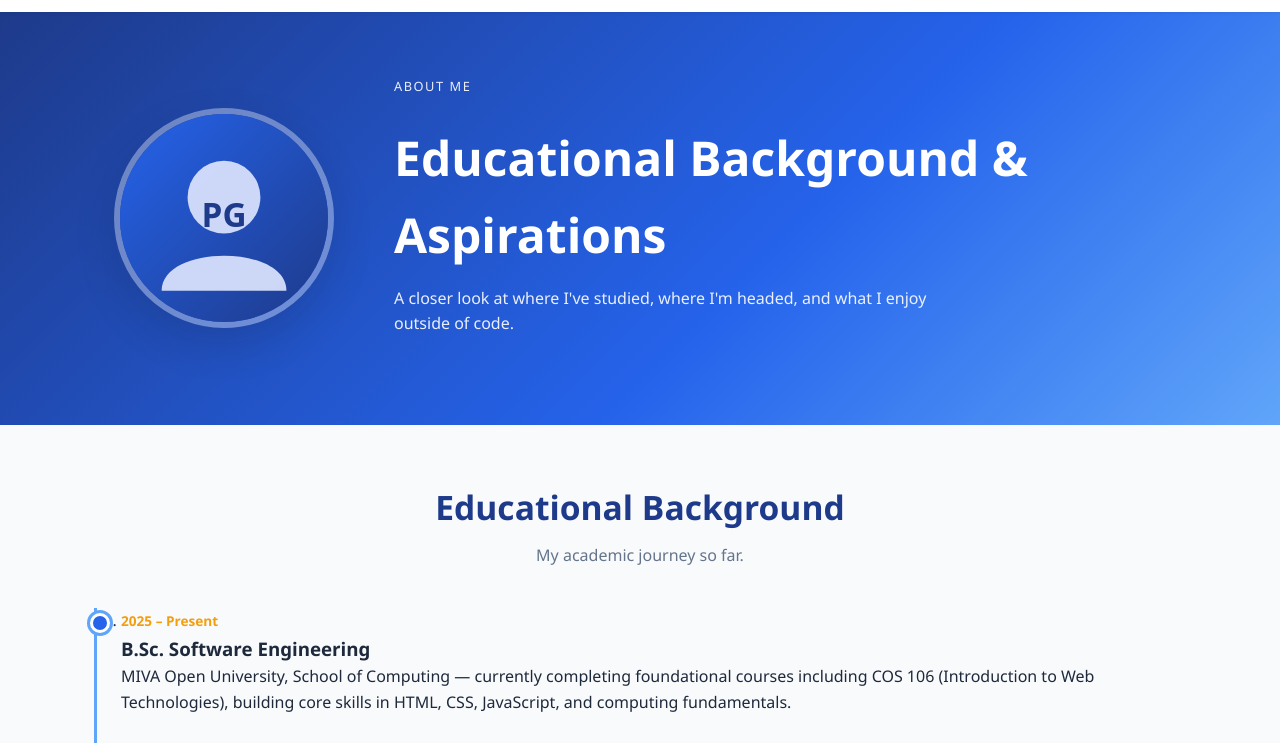
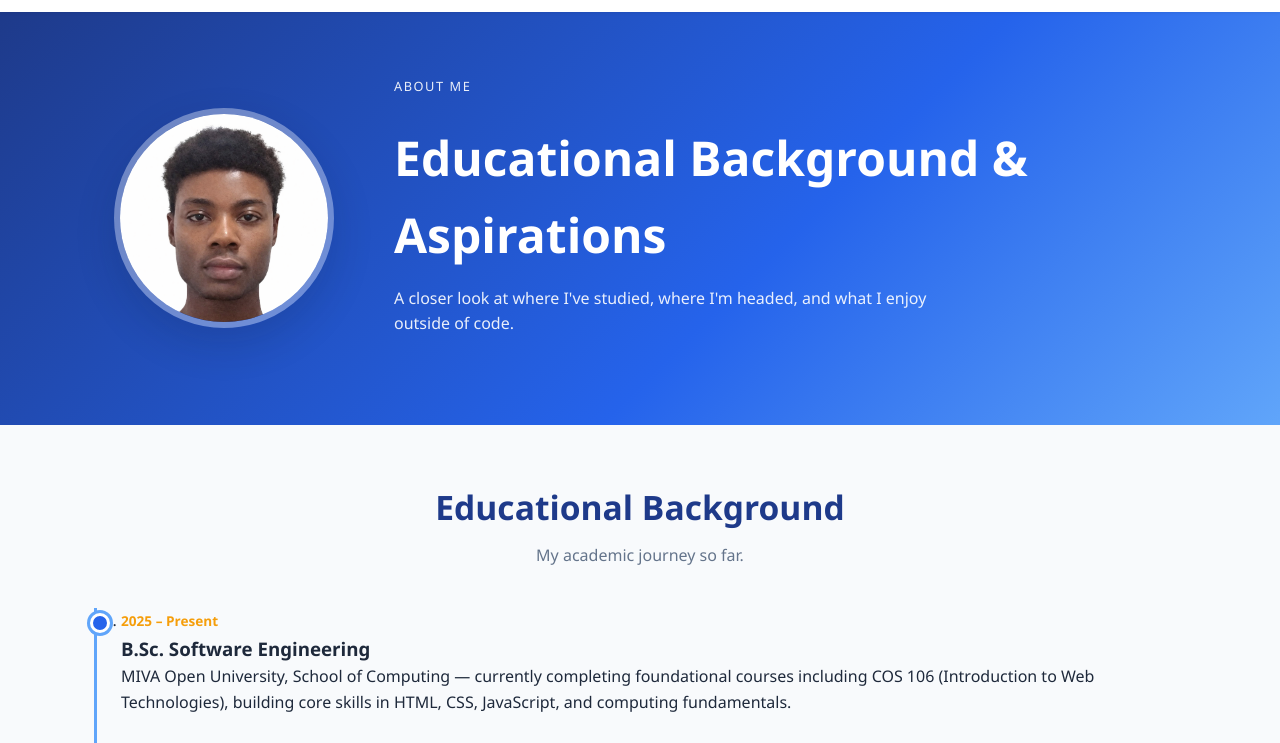
Before and after one commit to paulogabe1/paul-gabriel-student-portfolio, a plain HTML site: page about.html in a window 1280 px wide. Shown: the part 53-796 px from the top of the page. Drawn offline with Linux system fonts and the light colour scheme.

Commit message:
updates photo

```diff
--- a/about.html
+++ b/about.html
@@ -32,7 +32,7 @@
     <section class="hero">
       <div class="container">
         <div class="hero-photo">
-          <img src="assets/images/profile.svg" alt="Portrait of Paul Gabriel" />
+          <img src="assets/images/passport.png" alt="Portrait of Paul Gabriel" />
         </div>
         <div class="hero-text">
           <p class="eyebrow">About Me</p>
```
Also changed, not shown: index.html (+1 -1 lines), assets/images/passport.png (added).
